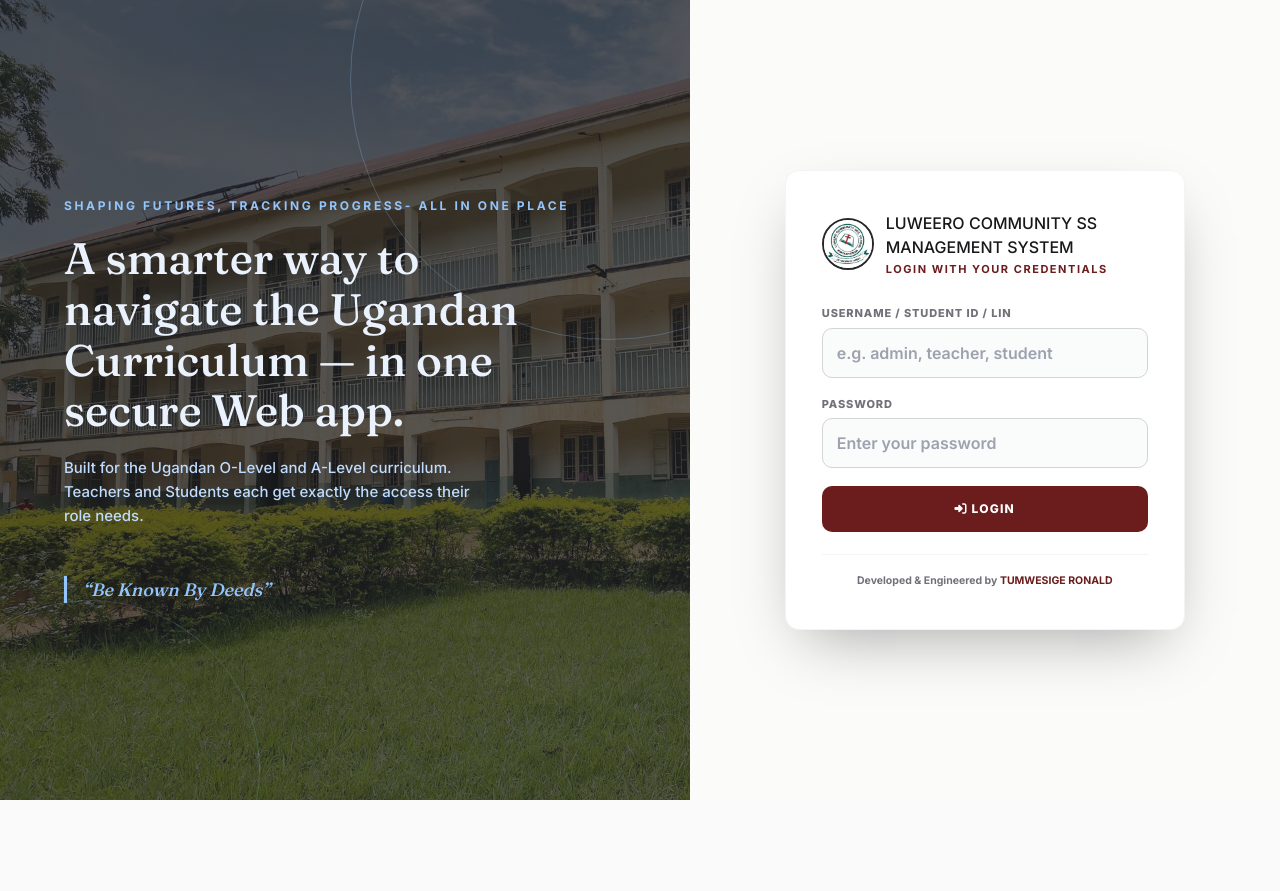
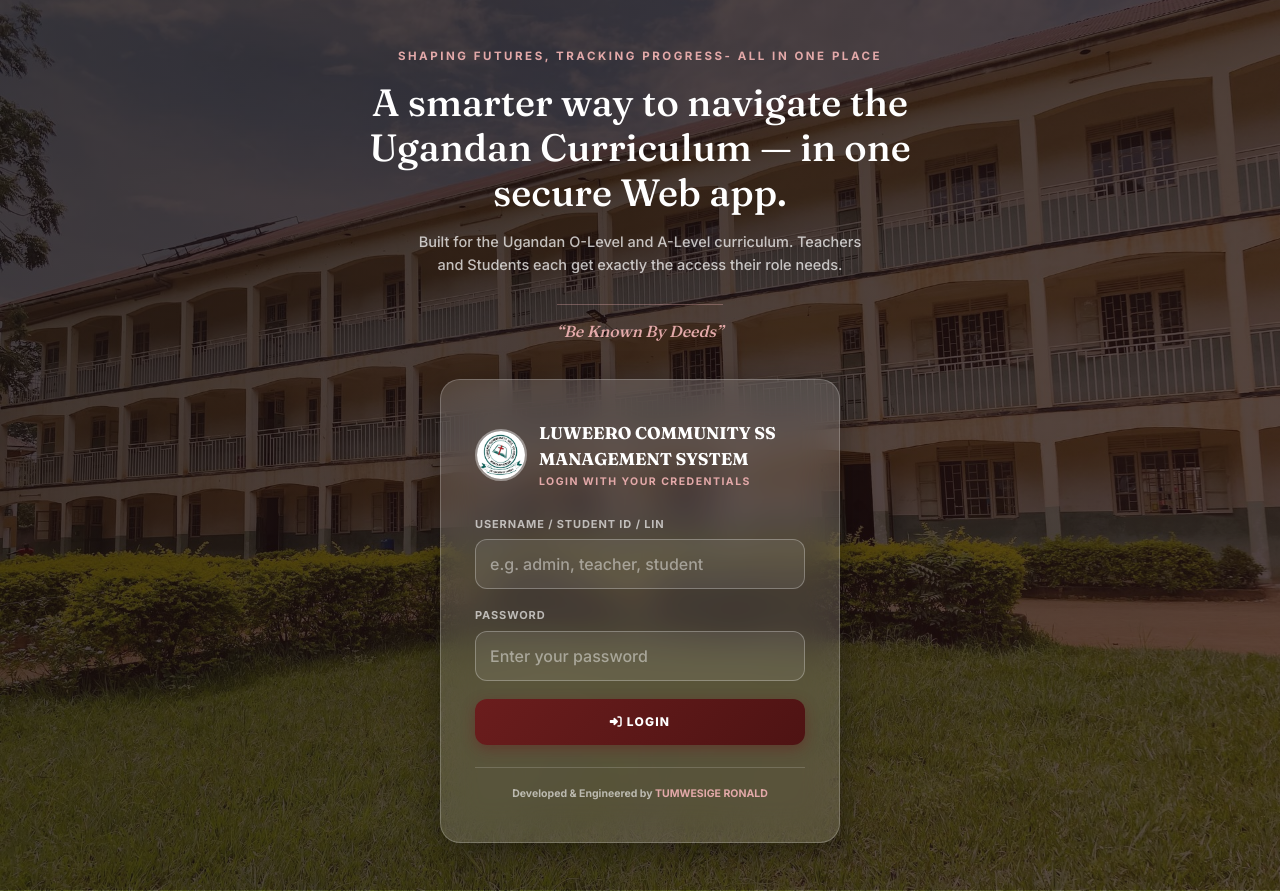
Before and after one commit to TumwesigeRonald/schoolmanagementsystem, a plain HTML site: page index.html in a window 1280 px wide. Before the commit the page ends 800 px from the top, so only its background shows below. Drawn offline with nearby package versions, Linux system fonts and the light colour scheme.

Commit message:
Login redesign

```diff
--- a/styles.css
+++ b/styles.css
@@ -73,190 +73,191 @@ img {
     height: auto;
 }
 .hidden { display: none !important; }
-/* ---------------- LOGIN PAGE ---------------- */
+/* ---------------- LOGIN PAGE — GLASSMORPHISM / MAROON ----------------
+   Full-bleed building photo behind everything, with a dark
+   charcoal-into-maroon overlay so it reads as "rich deep maroon" rather
+   than plain black, while staying subtle enough not to fight the frosted
+   card. The whole shell is a single centered flex column now (no more
+   split visual/panel layout), so .login-visual (intro copy) stacks
+   directly above the .login-card (frosted glass), both perfectly
+   centered on the screen. All existing copy (eyebrow, heading, tagline,
+   motto, badge text, footer credit) is unchanged — only re-styled. */
 .login-shell {
     min-height: 100vh;
+    min-height: 100dvh;
     display: flex;
-    align-items: stretch;
-    /* School building photo as the backdrop, with a semi-transparent dark
-       charcoal overlay on top of it so the login form and text stay easily
-       readable. Overlay opacity kept at 0.68 so the building is still
-       clearly visible behind the text (contrast against the login text
-       stays ~7:1, comfortably above the 4.5:1 WCAG AA minimum). */
-    background-image: linear-gradient(135deg, rgba(24,24,27,0.72) 0%, rgba(39,39,42,0.72) 100%), url('school_building.jpg');
+    flex-direction: column;
+    align-items: center;
+    justify-content: center;
+    padding: 48px 24px;
+    /* Dark-maroon-tinted overlay (not flat charcoal) over the building
+       photo — opacity kept at ~0.74 so the photo still reads through but
+       the frosted card gets a calm, dark surface to float on. Contrast
+       of white card text against this overlay stays well above the
+       4.5:1 WCAG AA minimum. */
+    background-image: linear-gradient(135deg, rgba(20,10,10,0.78) 0%, rgba(38,16,16,0.74) 100%), url('school_building.jpg');
     background-size: cover;
     background-position: center;
     background-repeat: no-repeat;
     background-attachment: fixed;
 }
 .login-visual {
-    flex: 1.1;
     display: flex;
     flex-direction: column;
-    justify-content: center;
-    padding: 64px;
-    color: #eaf2fe;
-    position: relative;
-    overflow: hidden;
+    align-items: center;
+    text-align: center;
+    max-width: 640px;
+    margin-bottom: 36px;
+    color: #f3e7e7;
 }
-.login-visual::before {
-    content: "";
-    position: absolute;
-    width: 520px; height: 520px;
-    border-radius: 50%;
-    border: 1px solid rgba(147,197,253,0.25);
-    top: -180px; right: -180px;
-}
-.login-visual::after {
-    content: "";
-    position: absolute;
-    width: 340px; height: 340px;
-    border-radius: 50%;
-    border: 1px solid rgba(147,197,253,0.18);
-    bottom: -140px; left: -80px;
-}
-/* Blue accent (not var(--gold-600)/charcoal) — this text sits on the dark
-   charcoal hero overlay above, so it needs a bright accent to stay
-   readable rather than the near-black tone gold-600 resolves to now. */
 .login-eyebrow {
     font-family: var(--font-body);
     letter-spacing: 0.22em;
     text-transform: uppercase;
-    font-size: 12px;
+    font-size: 11.5px;
     font-weight: 700;
-    color: #93c5fd;
-    margin-bottom: 18px;
+    color: #e3a9a9;
+    margin-bottom: 16px;
 }
 .login-visual h1 {
     font-family: var(--font-display);
-    font-size: clamp(26px, 4.2vw, 44px);
-    line-height: 1.15;
-    margin: 0 0 20px 0;
-    max-width: 480px;
+    font-size: clamp(24px, 3.6vw, 38px);
+    line-height: 1.18;
+    margin: 0 0 14px 0;
+    color: #ffffff;
 }
 .login-visual p.tagline {
-    font-size: 15px;
-    color: #bfdbfe;
-    max-width: 420px;
+    font-size: 14.5px;
+    color: rgba(255,255,255,0.72);
+    max-width: 460px;
     line-height: 1.6;
+    margin: 0 auto;
 }
-/* Blue accent for the same reason as .login-eyebrow above (dark hero bg). */
 .login-motto {
-    margin-top: 48px;
+    margin-top: 28px;
     font-family: var(--font-display);
     font-style: italic;
-    font-size: 18px;
-    color: #93c5fd;
-    border-left: 3px solid #93c5fd;
-    padding-left: 16px;
+    font-size: 16px;
+    color: #e3a9a9;
+    padding-top: 14px;
+    border-top: 1px solid rgba(227,169,169,0.35);
+    max-width: 320px;
 }
 .login-panel-wrap {
-    flex: 1;
+    width: 100%;
     display: flex;
     align-items: center;
     justify-content: center;
-    background: #fbfbfa;
-    padding: 40px;
 }
+/* The frosted glass card itself. */
 .login-card {
     width: 100%;
     max-width: 400px;
-    background: #ffffff;
-    border-radius: var(--radius);
-    padding: 40px 36px;
-    box-shadow: 0 24px 60px -20px rgba(0,0,0,0.35);
-    border: 1px solid var(--slate-100);
+    background: rgba(255,255,255,0.14);
+    backdrop-filter: blur(18px);
+    -webkit-backdrop-filter: blur(18px);
+    border: 1px solid rgba(255,255,255,0.22);
+    border-radius: 20px;
+    padding: 40px 34px;
+    box-shadow: 0 8px 32px 0 rgba(0,0,0,0.37);
 }
 .login-badge-row {
     display: flex;
     align-items: center;
     gap: 12px;
-    margin-bottom: 28px;
+    margin-bottom: 26px;
 }
 .login-badge-row img {
     width: 52px; height: 52px;
     border-radius: 50%;
     object-fit: cover;
-    border: 2px solid var(--gold-600);
+    border: 2px solid rgba(255,255,255,0.4);
 }
-.login-badge-row h2 {
+/* Selector corrected to h3 to actually match the heading element used in
+   index.html (the previous rule targeted h2 and never applied). */
+.login-badge-row h3 {
     font-family: var(--font-display);
-    font-size: 18px;
+    font-size: 17px;
     margin: 0;
-    color: var(--navy-900);
+    color: #ffffff;
+    font-weight: 600;
 }
 .login-badge-row span {
     display: block;
-    font-size: 11px;
+    font-size: 10.5px;
     letter-spacing: 0.14em;
     text-transform: uppercase;
     font-weight: 700;
-    color: var(--teal-700);
-    margin-top: 2px;
+    color: #e3a9a9;
+    margin-top: 3px;
 }
 .field-label {
     display: block;
     font-size: 11px;
-    font-weight: 800;
+    font-weight: 700;
     letter-spacing: 0.08em;
     text-transform: uppercase;
-    color: var(--slate-500);
-    margin-bottom: 6px;
+    color: rgba(255,255,255,0.65);
+    margin-bottom: 7px;
 }
 .control-input, .control-select {
     width: 100%;
     padding: 12px 14px;
-    border: 1.5px solid var(--slate-300);
-    border-radius: 10px;
+    border: 1.5px solid rgba(255,255,255,0.28);
+    border-radius: 12px;
     font-size: 16px;
     font-weight: 600;
-    color: var(--slate-900);
-    background: #fafbfb;
-    transition: border-color 0.15s ease, box-shadow 0.15s ease;
+    color: #ffffff;
+    background: rgba(255,255,255,0.08);
+    transition: border-color 0.15s ease, box-shadow 0.15s ease, background 0.15s ease;
     font-family: var(--font-body);
 }
+.control-input::placeholder { color: rgba(255,255,255,0.45); font-weight: 500; }
 .control-input:focus, .control-select:focus {
     outline: none;
-    border-color: var(--teal-600);
-    box-shadow: 0 0 0 3px rgba(59,130,246,0.15);
+    border-color: #c85a5a;
+    background: rgba(255,255,255,0.12);
+    box-shadow: 0 0 0 3px rgba(107,29,29,0.35);
 }
 .login-field { margin-bottom: 18px; }
+/* Primary action button — deep maroon gradient per brand spec. */
 .login-submit {
     width: 100%;
     padding: 14px;
-    background: var(--teal-700);
+    background: linear-gradient(135deg, #6b1d1d 0%, #4e1313 100%);
     color: #fff;
     font-weight: 800;
     font-size: 12px;
     letter-spacing: 0.1em;
     text-transform: uppercase;
     border: none;
-    border-radius: 10px;
+    border-radius: 12px;
     cursor: pointer;
-    transition: background 0.15s ease, transform 0.1s ease;
+    transition: filter 0.15s ease, transform 0.1s ease, box-shadow 0.15s ease;
+    box-shadow: 0 4px 14px rgba(107,29,29,0.45);
 }
-.login-submit:hover { background: var(--teal-800); }
-.login-submit:active { transform: translateY(1px); }
+.login-submit:hover { filter: brightness(1.15); box-shadow: 0 6px 18px rgba(107,29,29,0.55); }
+.login-submit:active { transform: translateY(1px); filter: brightness(1.05); }
 .login-error {
-    background: var(--rose-100);
-    color: var(--rose-700);
+    background: rgba(220,38,38,0.18);
+    color: #ffd7d7;
     font-size: 12px;
     font-weight: 700;
     padding: 10px 14px;
     border-radius: 8px;
     margin-bottom: 16px;
-    border: 1px solid rgba(220,38,38,0.25);
+    border: 1px solid rgba(248,113,113,0.4);
 }
 .login-footer-note {
     margin-top: 22px;
     padding-top: 18px;
-    border-top: 1px solid var(--slate-100);
+    border-top: 1px solid rgba(255,255,255,0.16);
     text-align: center;
     font-size: 10.5px;
     font-weight: 700;
-    color: var(--slate-500);
+    color: rgba(255,255,255,0.6);
 }
-.login-footer-note span { color: var(--teal-700); }
+.login-footer-note span { color: #e3a9a9; }
 /* ---------------- DASHBOARD SHELL ---------------- */
 .app-header {
     display: flex;
@@ -822,26 +823,20 @@ input, select, textarea {
 @media (max-width: 900px) {
     /* background-attachment: fixed is expensive/buggy on mobile browsers,
        so scroll the background with the page on smaller screens instead. */
-    .login-shell { flex-direction: column; min-height: auto; background-attachment: scroll; }
-    .login-visual {
-        flex: none;
-        padding: 40px 28px 32px;
-        padding-top: 40px;
+    .login-shell {
+        min-height: auto;
+        background-attachment: scroll;
+        padding: 40px 20px;
         padding-top: calc(40px + env(safe-area-inset-top));
-        text-align: center;
-        align-items: center;
+        padding-bottom: calc(40px + env(safe-area-inset-bottom));
     }
-    .login-visual::before, .login-visual::after { display: none; }
-    .login-eyebrow { margin-bottom: 12px; }
-    .login-visual h1 { max-width: 100%; margin: 0 auto 14px; }
-    .login-visual p.tagline { margin: 0 auto; max-width: 460px; }
-    .login-motto { margin: 28px auto 0; max-width: 340px; text-align: left; }
-    .login-panel-wrap { flex: none; padding: 32px 20px 44px; }
+    .login-visual { margin-bottom: 28px; }
+    .login-motto { margin: 24px auto 0; }
 }
 @media (max-width: 480px) {
     .login-card { padding: 30px 22px; }
-    .login-visual { padding: 32px 20px 28px; padding-top: 32px; padding-top: calc(32px + env(safe-area-inset-top)); }
-    .login-visual h1 { font-size: clamp(24px, 7vw, 30px); }
+    .login-visual h1 { font-size: clamp(22px, 7vw, 28px); }
+    .login-visual p.tagline { font-size: 13.5px; }
 }
 @media (max-width: 640px) {
     .app-header { padding: 12px 14px; padding-top: 12px; padding-top: calc(12px + env(safe-area-inset-top)); flex-wrap: wrap; row-gap: 10px; }
```
